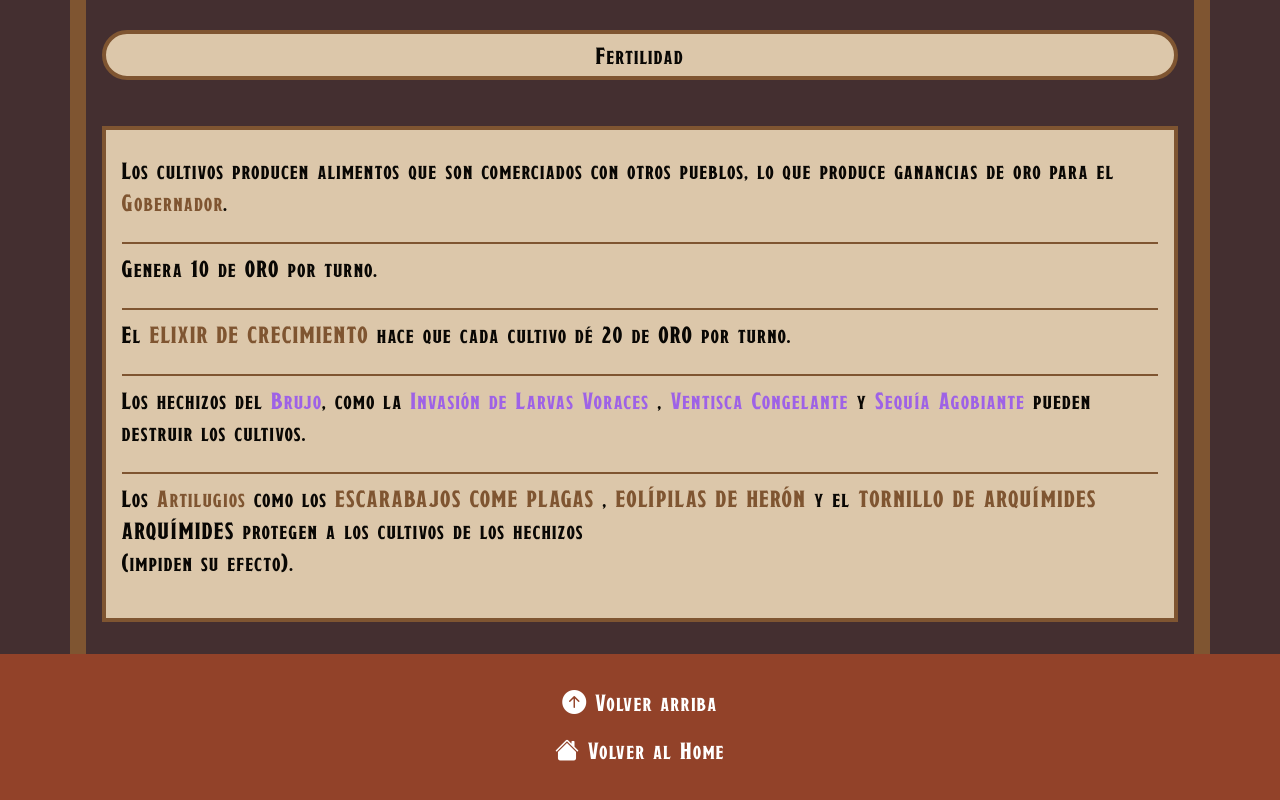
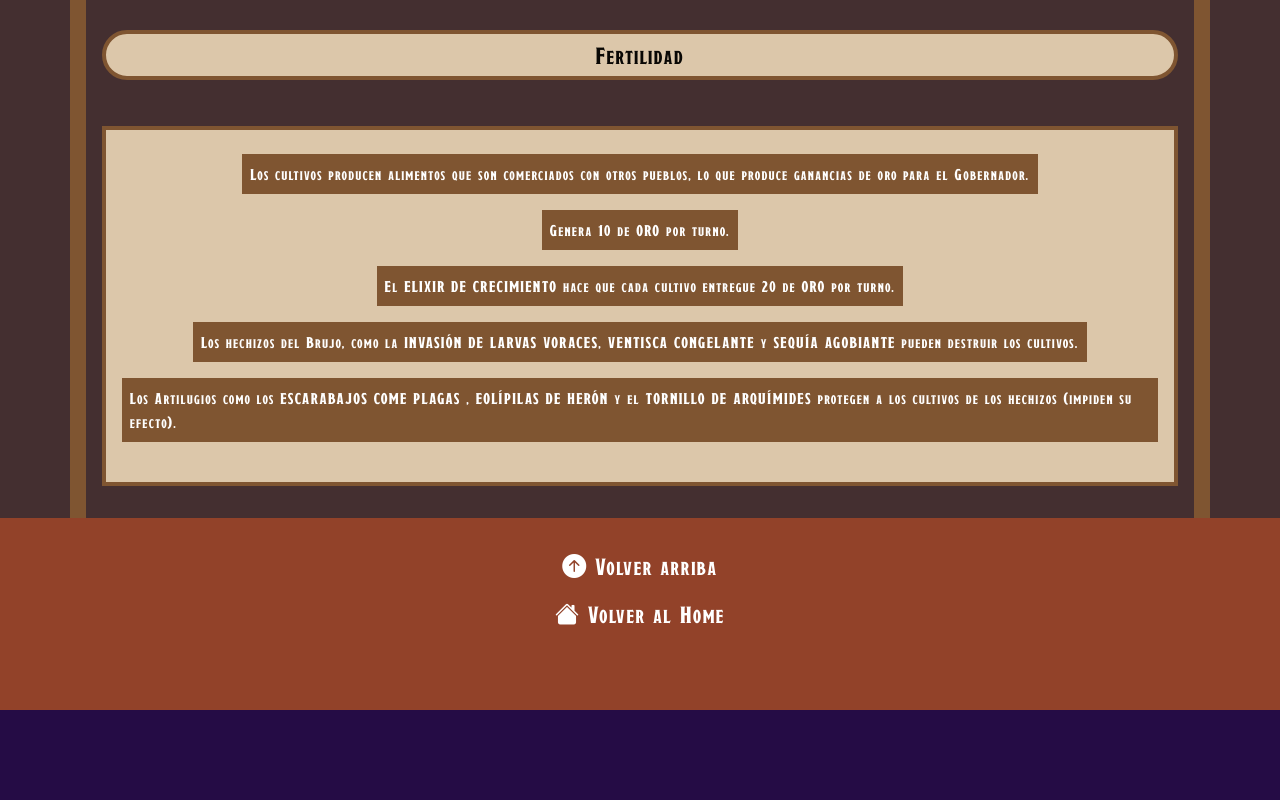
Before and after one commit to Rorro-Tower/ispantia-reglas, a plain HTML site: page cultivo.html in a window 1280 px wide. Shown: the part 1336-2136 px from the top of the page. After the commit the page ends 2046 px from the top, so only its background shows below. Drawn offline with nearby package versions, Linux system fonts and the light colour scheme.

Commit message:
cambios varios

```diff
--- a/cultivo.html
+++ b/cultivo.html
@@ -86,39 +86,29 @@
                             <div class="row">
                                 <div class="col-12 casilla">
                                     <div class="caja-potenciador">
-                                        <div class="fila-potenciador">
-                                            <p>Los cultivos producen alimentos que son comerciados con otros pueblos, lo
-                                                que produce ganancias de oro para el <span
-                                                    class="cafe">Gobernador</span>.
+                                        <div class="fila-debilitador">
+                                            <p class="num-debilitador">Los cultivos producen alimentos que son
+                                                comerciados con otros pueblos, lo
+                                                que produce ganancias de oro para el Gobernador.
                                             </p>
+                                            <p class="num-debilitador">Genera 10 de ORO por turno.</p>
+                                            <p class="num-debilitador">El ELIXIR DE
+                                                CRECIMIENTO hace que cada cultivo
+                                                entregue 20 de ORO por turno.</p>
+                                            <p class="num-debilitador">Los hechizos del Brujo, como la
+                                                INVASIÓN DE LARVAS VORACES, VENTISCA CONGELANTE y SEQUÍA AGOBIANTE
+                                                pueden destruir
+                                                los
+                                                cultivos.</p>
+                                            <p class="num-debilitador">Los Artilugios como los
+                                                ESCARABAJOS COME PLAGAS
+                                                , EOLÍPILAS DE HERÓN y el TORNILLO DE
+                                                ARQUÍMIDES protegen a los
+                                                cultivos de los
+                                                hechizos (impiden su efecto).</p>
                                         </div>
 
-                                        <div class="fila-potenciador">
-                                            <p>Genera 10 de ORO por turno.</p>
-                                        </div>
-                                        <div class="fila-potenciador">
-                                            <p>El <span class="cafe">ELIXIR DE CRECIMIENTO</span> hace que cada cultivo
-                                                dé 20 de ORO por turno.</p>
-                                        </div>
-                                        <div class="fila-potenciador">
-                                            <p>Los hechizos del <span class="morado">Brujo</span>, como la <span
-                                                    class="morado">
-                                                    Invasión de
-                                                    Larvas Voraces
-                                                </span>, <span class="morado">Ventisca Congelante</span> y <span
-                                                    class="morado">Sequía Agobiante</span> pueden destruir
-                                                los
-                                                cultivos.</p>
-                                        </div>
-                                        <div class="fila-potenciador">
-                                            <p>Los <span class="cafe">Artilugios</span> como los <span
-                                                    class="cafe">ESCARABAJOS COME PLAGAS</span>
-                                                , <span class="cafe">EOLÍPILAS DE HERÓN</span> y el <span
-                                                    class="cafe">TORNILLO DE ARQUÍMIDES</span>
-                                                ARQUÍMIDES protegen a los
-                                                cultivos de los
-                                                hechizos<br>(impiden su efecto).</p>
-                                        </div>
+
                                     </div>
                                 </div>
                             </div>
```
Also changed, not shown: fuerte.html (+14 -13 lines), templo.html (+24 -19 lines).
